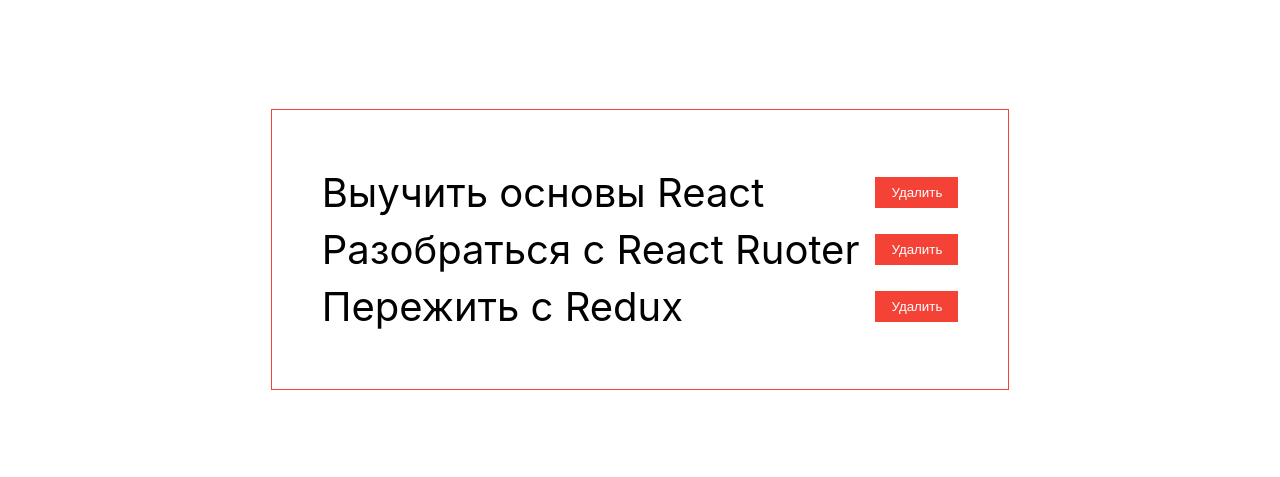
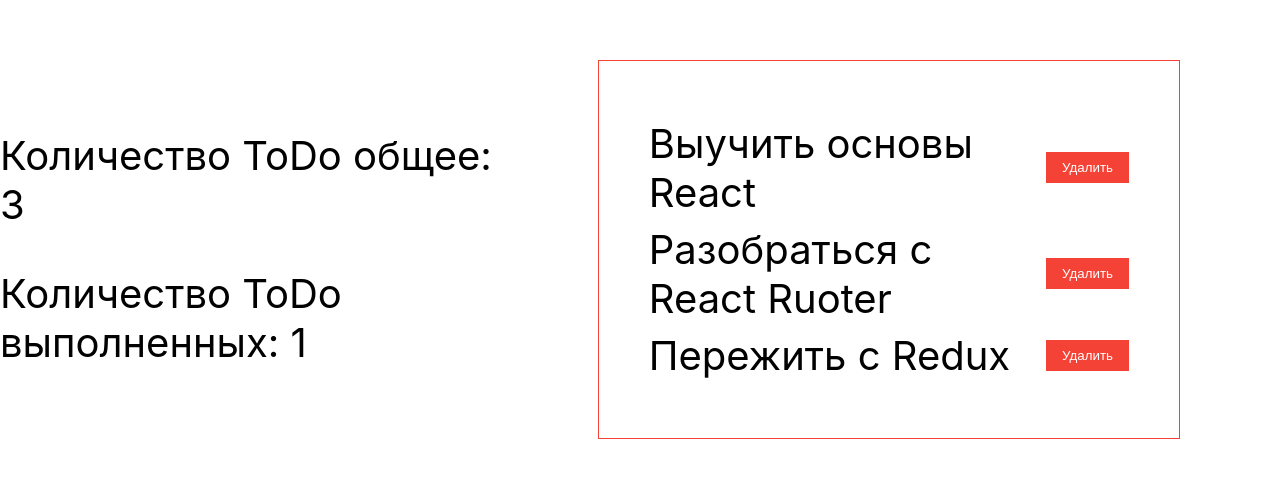
Before and after one commit to IamVovaMoroz/ReactAp, a React (Create React App) app: page / in a window 1280 px wide. Shown: the part 151-628 px from the top of the page. Built offline with nearby package versions, Linux system fonts and the light colour scheme.

Commit message:
total tasks

```diff
--- /dev/null
+++ b/src/components/App.css
@@ -0,0 +1,3 @@
+.totalTodoCount, .completedTodosCount {
+    display: block;
+  }
--- a/src/components/App.jsx
+++ b/src/components/App.jsx
@@ -1,6 +1,7 @@
 import React from "react";
 import TodoList from "./TodoList/TodoList";
 import initialTodos from "./TodoList/todos";
+import "./App.css";
 
 class App extends React.Component {
   state = {
@@ -21,6 +22,18 @@
     // Деструктуризация в TodoList todos={this.state.todos} =>  <TodoList todos={todos}/>
     const { todos } = this.state;
 
+//     // 1 вариант через фильтр
+// // записали в переменную отфильтрованный массив todos, сколько есть todo.completed. Пришёл этот элемент
+//     const completedTodos = todos.filter(todo => todo.completed)
+//     // Вывели длину массива полученного в результате
+//     console.log(completedTodos.length)
+
+// 2 вариант через reduce
+// todo.completed  есди нашли, то добавили его в аккумулятор, если не нашли то ничегоне меняем acc прежний. на каждой итерации что то должны вернуть. Если false тоже что то записать
+const totalTodoCount = todos.length
+
+const completedTodosCount = todos.reduce((total, todo) => todo.completed ? total + 1 : total, 0)
+console.log(completedTodosCount)
     return (
       <div
         style={{
@@ -32,6 +45,14 @@
           color: "#010101",
         }}
       >
+
+<div>
+  {/* Общее количество это длина массива todos */}
+<p className="totalTodoCount">Количество ToDo общее: {totalTodoCount} </p>
+  <p className="completedTodosCount"> Количество ToDo выполненных: {completedTodosCount} </p>
+
+  </div>
+
         {/* ondDeleteTodo={this.deleteTodo} записали в переменную ссылку на этот метод */}
         <TodoList todos={todos} onDeleteTodo={this.deleteTodo} />
       </div>
--- a/src/components/TodoList/TodoList.css
+++ b/src/components/TodoList/TodoList.css
@@ -1,6 +1,6 @@
 .todoList {
     list-style: none;
-    margin: 0;
+    margin: 100px;
     padding: 50px;
     border: 1px solid  #f44336;
   }
--- a/src/components/TodoList/todos.json
+++ b/src/components/TodoList/todos.json
@@ -2,7 +2,7 @@
     {
       "id": "id-1",
       "text": "Выучить основы React",
-      "completed": false
+      "completed": true
     },
     {
       "id": "id-2",
```
